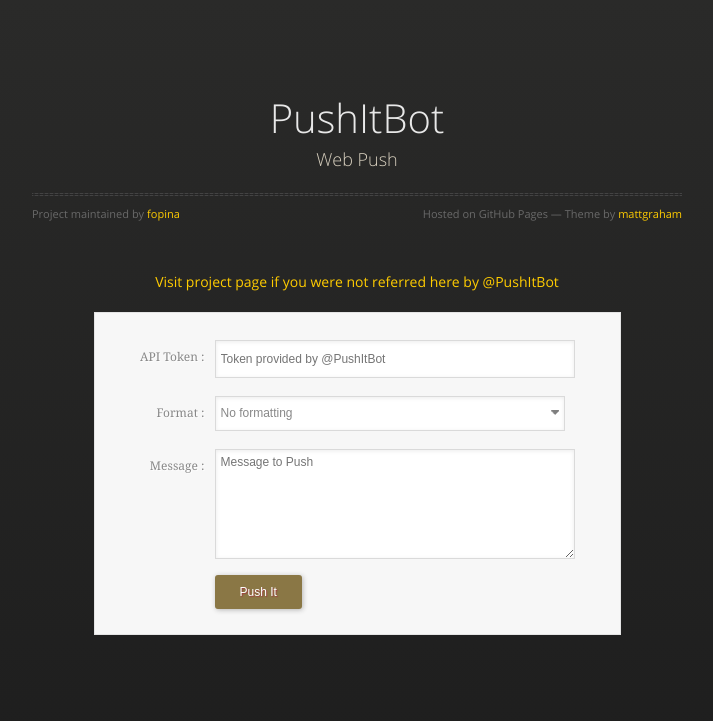
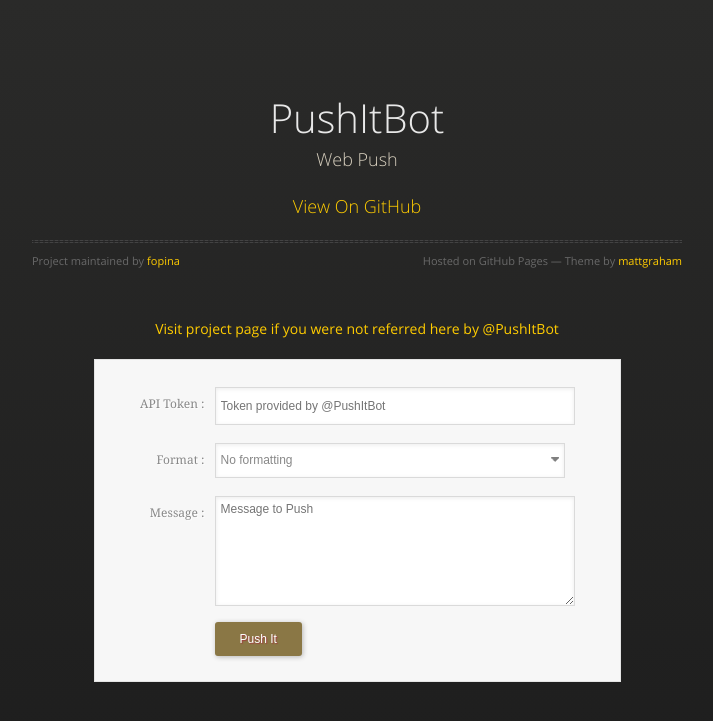
Before and after one commit to fopina/tgbot-pushitbot, a Jekyll site: the page built from webpush/index.html, in a window 1280 px wide. Shown: the top 721 px of the page, without its empty margins (283-996 px from the left). Built offline with Jekyll 4.4.1, drawn with Linux system fonts in a browser that asks for light colours; nearby versions of some CDN libraries; Markdown is read by kramdown in place of the engine named in the settings.

Commit message:
proper use of jekyll!!

```diff
--- a/_layouts/index.html
+++ b/_layouts/index.html
@@ -4,16 +4,21 @@
     <meta charset="utf-8">
     <meta http-equiv="X-UA-Compatible" content="chrome=1">
     <title>PushItBot by fopina</title>
-    <link rel="stylesheet" href="stylesheets/styles.css">
-    <link rel="stylesheet" href="stylesheets/github-dark.css">
-    <link rel="stylesheet" href="stylesheets/zenburn.css">
+    <link rel="stylesheet" href="{{site.baseurl}}/stylesheets/styles.css">
+    <link rel="stylesheet" href="{{site.baseurl}}/stylesheets/github-dark.css">
+    <link rel="stylesheet" href="{{site.baseurl}}/stylesheets/zenburn.css">
+    {% if page.styles %}
+      {% for style in page.styles %}
+        <link rel="stylesheet" href="{{site.baseurl}}/stylesheets/{{style}}">
+      {% endfor %}
+    {% endif %}
     <script src="https://ajax.googleapis.com/ajax/libs/jquery/1.7.1/jquery.min.js"></script>
-    <script src="javascripts/respond.js"></script>
+    <script src="{{site.baseurl}}/javascripts/respond.js"></script>
     <!--[if lt IE 9]>
       <script src="//html5shiv.googlecode.com/svn/trunk/html5.js"></script>
     <![endif]-->
     <!--[if lt IE 8]>
-    <link rel="stylesheet" href="stylesheets/ie.css">
+    <link rel="stylesheet" href="{{site.baseurl}}/stylesheets/ie.css">
     <![endif]-->
     <meta name="viewport" content="width=device-width, initial-scale=1, user-scalable=no">
 
@@ -23,19 +28,24 @@
 
       <section>
         <div id="title">
-          <h1>PushItBot</h1>
-          <p>A bot to help you integrate your website and scripts with Telegram</p>
+          <h1>{{ page.title }}</h1>
+          <p>{{ page.tagline }}</p>
           <p><a href="https://github.com/fopina/tgbot-pushitbot">View On GitHub</a></p>
           <hr>
           <span class="credits left">Project maintained by <a href="https://github.com/fopina">fopina</a></span>
           <span class="credits right">Hosted on GitHub Pages &mdash; Theme by <a href="https://twitter.com/michigangraham">mattgraham</a></span>
         </div>
 
-{{content}}
+        {{content}}
       </section>
 
     </div>
     <!--[if !IE]><script>fixScale(document);</script><![endif]-->
 
+  {% if page.scripts %}
+    {% for script in page.scripts %}
+      <script src="{{site.baseurl}}/javascripts/{{script}}"></script>
+    {% endfor %}
+  {% endif %}
   </body>
 </html>
--- /dev/null
+++ b/javascripts/webpush.js
@@ -0,0 +1,32 @@
+$("#pushForm").submit(function(e) {
+  e.preventDefault();
+  var token = $("#inputToken").val();
+  if (token.match(/^[a-f0-9]{32}$/) == null) {
+    alert('That token does not look valid!');
+  }
+  else {
+    localStorage.setItem('pushit-token', token);
+    localStorage.setItem('pushit-format', $("#inputFormat").val());
+    var url = 'https://tgbots-fopina.rhcloud.com/pushit/' + $("#inputToken").val();
+    $.ajax(url, {
+        type:"POST",
+        data: $(this).serialize(),
+        success:function(data, textStatus, jqXHR) {
+          if (data.ok) {
+            alert("Message sent!");
+          }
+          else {
+            alert("Failed (" + data.code + "): " + data.description);
+          }
+        },
+        error: function(jqXHR, textStatus, errorThrown) {alert("API Failure");}
+    });
+  }
+});
+(function() {
+  $("#inputToken").val(localStorage.getItem('pushit-token'));
+  if (window.location.hash.match(/^#[a-f0-9]{32}$/)) {
+    $("#inputToken").val(window.location.hash.substring(1));
+  }
+  $("#inputFormat").val(localStorage.getItem('pushit-format'));
+})();
--- a/webpush/index.html
+++ b/webpush/index.html
@@ -1,36 +1,13 @@
-<!doctype html>
-<html>
-  <head>
-    <meta charset="utf-8">
-    <meta http-equiv="X-UA-Compatible" content="chrome=1">
-    <title>PushItBot by fopina</title>
-    <link rel="stylesheet" href="../stylesheets/styles.css">
-    <link rel="stylesheet" href="../stylesheets/github-dark.css">
-    <link rel="stylesheet" href="../stylesheets/zenburn.css">
-    <link rel="stylesheet" href="webpush.css">
-    <script src="https://ajax.googleapis.com/ajax/libs/jquery/1.7.1/jquery.min.js"></script>
-    <script src="../javascripts/respond.js"></script>
-    <!--[if lt IE 9]>
-      <script src="//html5shiv.googlecode.com/svn/trunk/html5.js"></script>
-    <![endif]-->
-    <!--[if lt IE 8]>
-    <link rel="stylesheet" href="../stylesheets/ie.css">
-    <![endif]-->
-    <meta name="viewport" content="width=device-width, initial-scale=1, user-scalable=no">
+---
+layout: index
+title: PushItBot
+tagline: Web Push
+styles:
+  webpush.css
+scripts:
+  webpush.js
+---
 
-
-  </head>
-  <body>
-    <div class="wrapper">
-
-      <section>
-        <div id="title">
-          <h1>PushItBot</h1>
-          <p>Web Push</p>
-          <hr>
-          <span class="credits left">Project maintained by <a href="https://github.com/fopina">fopina</a></span>
-          <span class="credits right">Hosted on GitHub Pages &mdash; Theme by <a href="https://twitter.com/michigangraham">mattgraham</a></span>
-        </div>
 <p><center><a href="../">Visit project page if you were not referred here by @PushItBot</a></center></p>
 
 
```
Also changed, not shown: other parts of webpush/index.html (+0 -40 lines), index.md (+2 -0 lines), stylesheets/down-arrow.png (renamed from webpush/down-arrow.png), stylesheets/webpush.css (renamed from webpush/webpush.css). Lines whose indentation alone changed are shown as unchanged.
